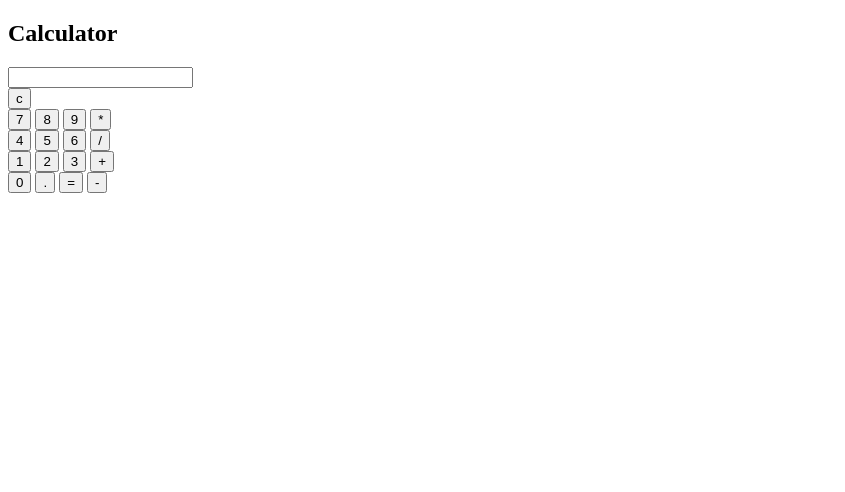
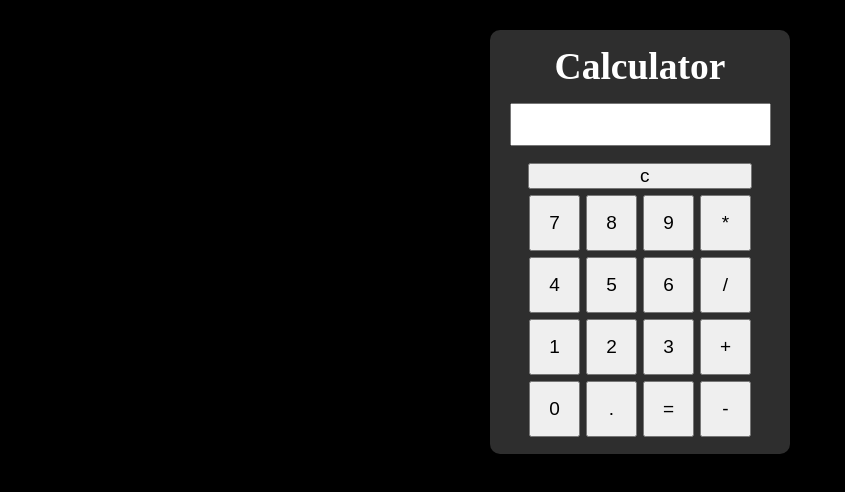
Before and after one commit to azhan982/Calculator, a plain HTML site: page index.html in a window 1280 px wide. Shown: the whole page, without its empty margins (0-845 px from the left). Drawn offline with Linux system fonts and the light colour scheme.

Commit message:
Makeover

```diff
--- a/index.html
+++ b/index.html
@@ -12,7 +12,7 @@
             <section class="top"><h1>Calculator</h1></section>
             <section class="mid"><input class="input" type="text"/></section>
             <div class="loMid">
-                <div class="butt"><button class="button">c</button></div>
+              <div class="butt"><button id="ch" class="button" >c</button></div>
                 <div class="row">
                     <button class="button">7</button>
                     <button class="button">8</button>
--- a/style.css
+++ b/style.css
@@ -0,0 +1,54 @@
+*{
+    padding: 0;
+    margin: 0;
+    box-sizing: border-box;
+}
+.container{
+   width: 100vw;
+   height:100vh;
+   background-color: rgb(0, 0, 0);
+   padding-top: 30px;
+}
+.content{
+    max-width:300px;
+    margin: auto;
+    background-color: rgb(46, 46, 46);
+    border-radius: 10px;
+
+}
+.button{
+    padding: 15px;
+    margin: 3px;
+    width: 51px;
+    font-size: 19px;
+}
+
+.top{
+    text-align: center;
+    padding: 15px;
+    color: white;
+    font-size: 25px;
+}
+.loMid{
+
+    padding: 14px;
+}
+.row{
+    display: flex;
+    justify-content: center;
+}
+.butt{
+    display: flex;
+    justify-content: center;
+
+}
+#ch{
+    padding: 0 110px;
+}
+.mid{
+    display: flex;
+    justify-content: center;
+}
+input{
+    padding: 12px 40px;
+}
```
